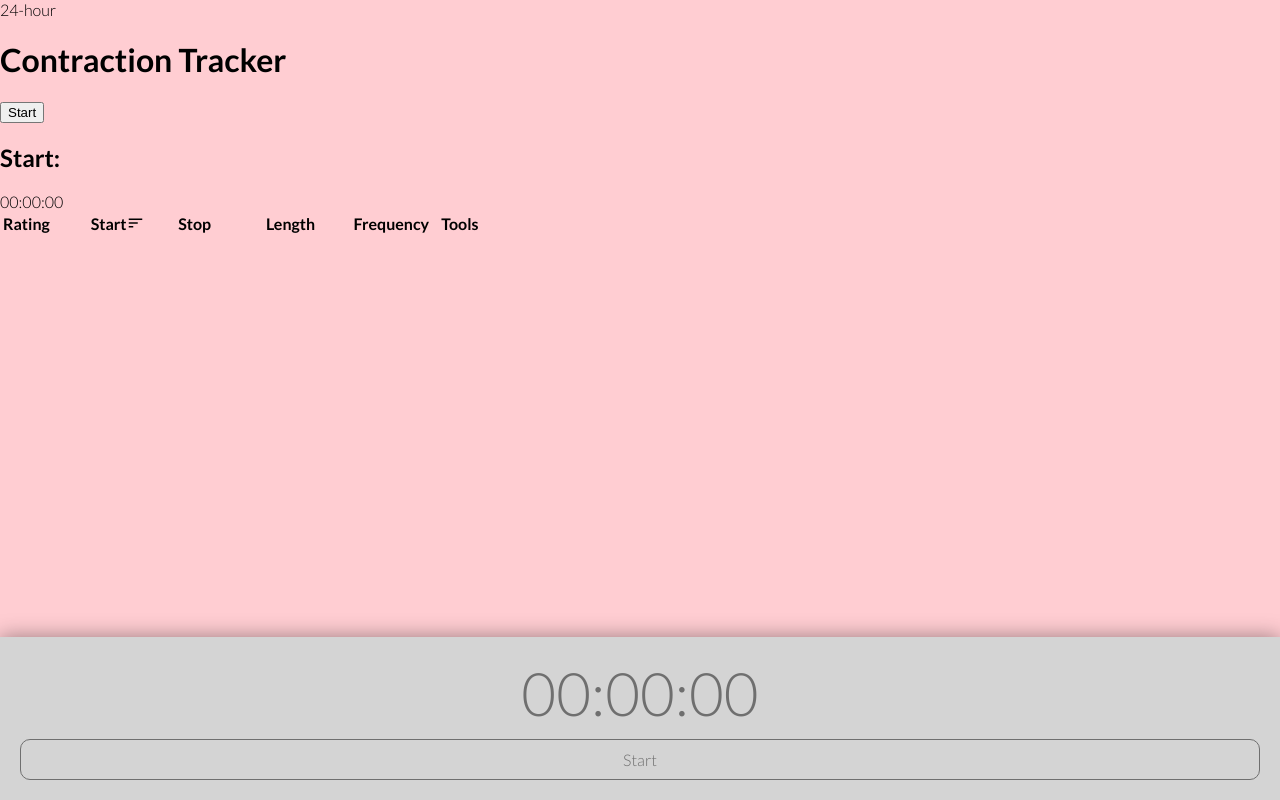
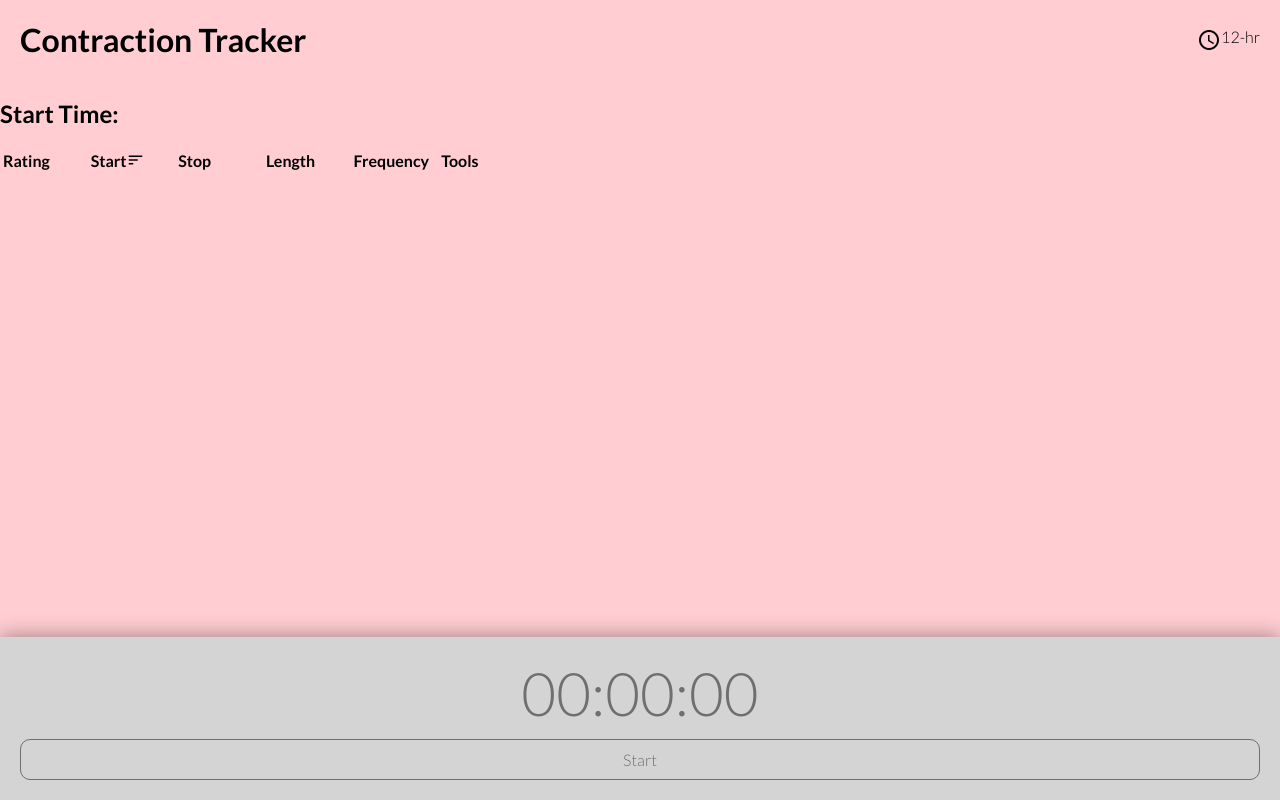
Before and after one commit to SeanMcP/contraction-tracker, a React (Create React App) app: page / in a window 1280 px wide. Built offline with nearby package versions, Linux system fonts and the light colour scheme.

Commit message:
Add Header component
Created a Header component to contain title, time toggle, and
(eventually) color toggles.

```diff
--- a/src/components/App.js
+++ b/src/components/App.js
@@ -1,5 +1,6 @@
 import React from 'react';
 import moment from 'moment';
+import Header from './functional/Header';
 import Row from './Row';
 import Table from './functional/Table';
 import Stopwatch from './functional/Stopwatch';
@@ -27,19 +28,15 @@ class App extends React.Component {
     }
     render() {
         return (
-            <div>
-                <div onClick={this._toggleTimeFormat}>{this.state.timeFormat === 'h:mm a' ? '24-hour' : '12-hour'}</div>
-                <h1>Contraction Tracker</h1>
-                {this.state.isRecording ? (
-                    <button onClick={this._handleStop}>Stop</button>
-                ) : (
-                        <button onClick={this._handleStart}>Start</button>
-                    )}
+            <div id="app">
+                <Header
+                    handleTimeFormatChange={this._toggleTimeFormat}
+                    timeFormat={this.state.timeFormat}
+                />
                 <h2>
-                    Start:
+                    Start Time:
                     {this.state.start ? moment(this.state.start).format(this.state.timeFormat) : null}
                 </h2>
-                {this.state.stopwatch}
                 <Table
                     chronological={this.state.chronological}
                     toggleChronological={this._toggleChronological}
--- /dev/null
+++ b/src/components/functional/Header.js
@@ -0,0 +1,20 @@
+import React from 'react';
+import PropTypes from 'prop-types';
+import TimeToggle from './TimeToggle';
+
+const Header = props => (
+    <header>
+        <h1>Contraction Tracker</h1>
+        <TimeToggle
+            handleChange={props.handleTimeFormatChange}
+            timeFormat={props.timeFormat}
+        />
+    </header>
+);
+
+Header.propTypes = {
+    handleTimeFormatChange: PropTypes.func.isRequired,
+    timeFormat: PropTypes.string.isRequired,
+};
+
+export default Header;
--- /dev/null
+++ b/src/components/functional/TimeToggle.js
@@ -0,0 +1,23 @@
+import React from 'react';
+import PropTypes from 'prop-types';
+import Icon from './Icon';
+
+const TimeToggle = (props) => (
+    <div
+        className="time-toggle click"
+        onClick={props.handleChange}
+    >
+        <Icon
+            help="Toggle time format"
+            icon="access_time"
+        />
+        {props.timeFormat === 'h:mm a' ? '12-hr' : '24-hr'}
+    </div>
+);
+
+TimeToggle.propTypes = {
+    handleChange: PropTypes.func.isRequired,
+    timeFormat: PropTypes.string.isRequired,
+};
+
+export default TimeToggle;
--- /dev/null
+++ b/src/styles/header.css
@@ -0,0 +1,14 @@
+#app header {
+    align-items: center;
+    display: flex;
+    justify-content: space-between;
+    padding: 20px;
+}
+
+#app header h1 {
+    margin: 0;
+}
+
+.time-toggle > * {
+    vertical-align: middle;
+}
--- a/src/styles/index.css
+++ b/src/styles/index.css
@@ -1,5 +1,7 @@
 @import './variables.css';
 @import './materialIcons.css';
+
+@import './header.css';
 @import './rating.css';
 @import './rowTools.css';
 @import './stopwatch.css';
```
